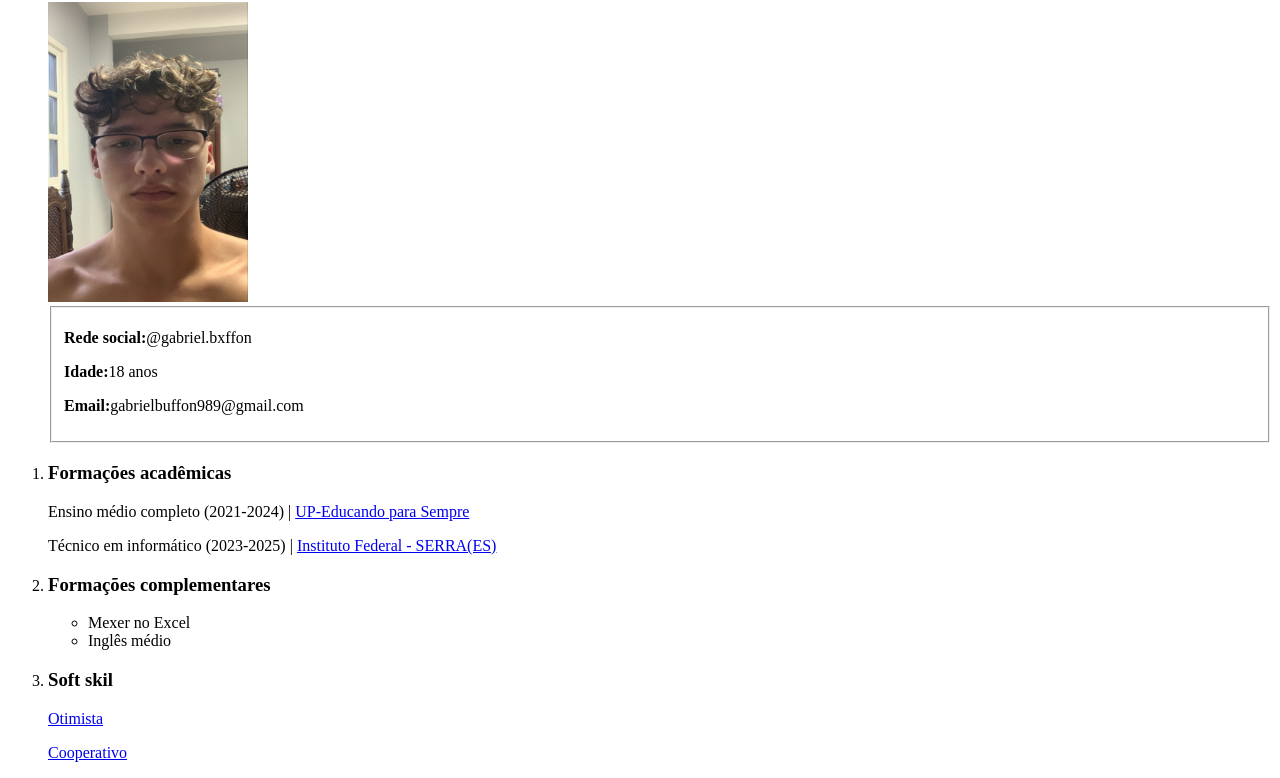
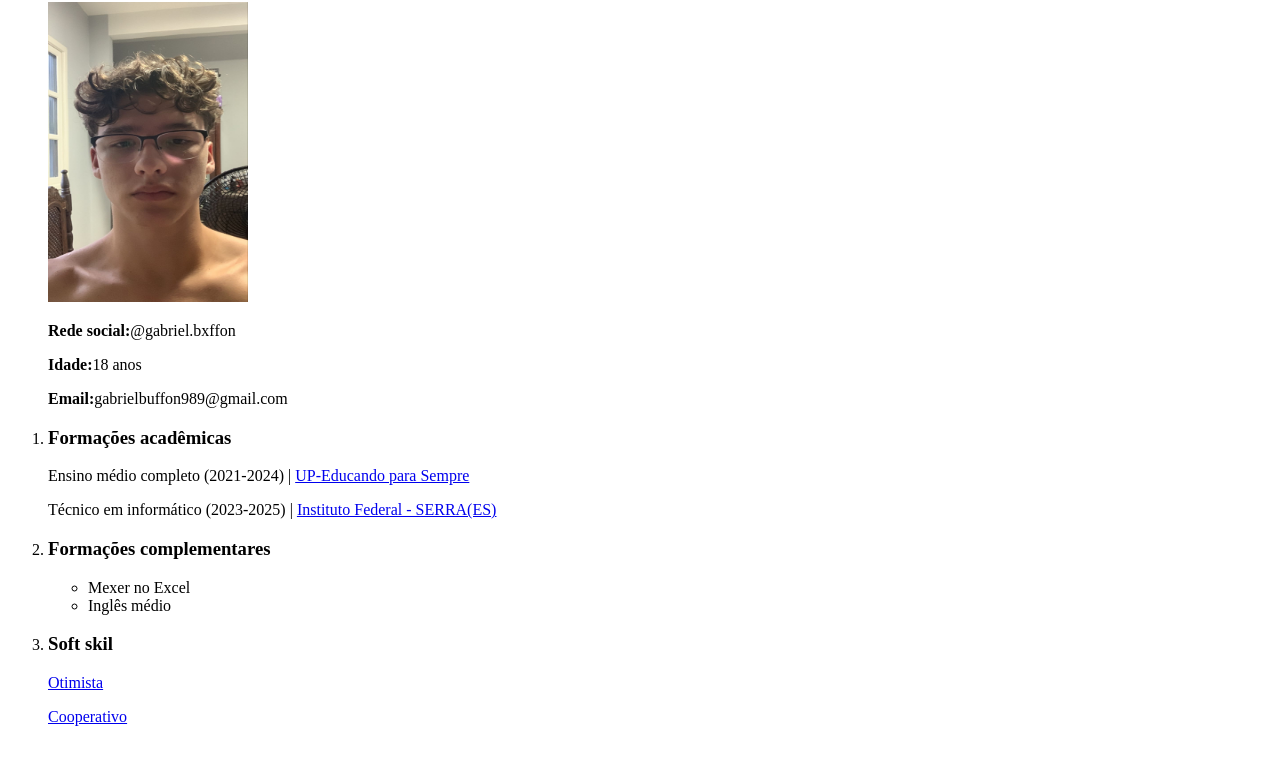
Before and after one commit to Gabriel-Buffon/explorador, a plain HTML site: page curriculo.html in a window 1280 px wide. Shown: the part 78-856 px from the top of the page. After the commit the page ends 820 px from the top, so only its background shows below. Drawn offline with Linux system fonts and the light colour scheme.

Commit message:
curriculopronto

```diff
--- a/curriculo.html
+++ b/curriculo.html
@@ -1,31 +1,36 @@
 <!DOCTYPE html>
 <html lang="en">
+
 <head>
     <meta charset="UTF-8">
     <meta name="viewport" content="width=device-width, initial-scale=1.0">
     <title>Document</title>
 </head>
+
 <body>
     <ol>
+
         <h1>Gabriel Buffon</h4>
             <div>
                 <img src="eumesmo.jpg" alt="Foto do Gabriel Buffon" width="200" height="300">
             </div>
             <div>
-        <fieldset>
-
                 <p><span style="font-weight: bold;">Rede social:</span>@gabriel.bxffon</p>
                 <p><span style="font-weight: bold;">Idade:</span>18 anos</p>
                 <p><span style="font-weight: bold;">Email:</span>gabrielbuffon989@gmail.com</p>
-    </fieldset>
             </div>
             <div>
-        <li><h3>Formações acadêmicas</h3></li>
+                <li>
+                    <h3>Formações acadêmicas</h3>
+                </li>
                 <p>Ensino médio completo (2021-2024) | <a href="https://upvix.com.br/">UP-Educando para Sempre</a></p>
-        <p>Técnico em informático (2023-2025) | <a href="https://www.serra.ifes.edu.br/">Instituto Federal - SERRA(ES)</a></p>
+                <p>Técnico em informático (2023-2025) | <a href="https://www.serra.ifes.edu.br/">Instituto Federal -
+                        SERRA(ES)</a></p>
             </div>
             <div>
-        <li><h3>Formações complementares</h3></li>
+                <li>
+                    <h3>Formações complementares</h3>
+                </li>
 
                 <ul>
                     <li>Mexer no Excel</li>
@@ -33,10 +38,13 @@
                 </ul>
             </div>
             <div>
-        <li><h3>Soft skil</h3></li>
+                <li>
+                    <h3>Soft skil</h3>
+                </li>
                 <p><a href="https://pt.wikipedia.org/wiki/Otimismo">Otimista</a></p>
                 <p><a href="https://pt.wikipedia.org/wiki/Cooperativismo">Cooperativo</a></p>
             </div>
     </ol>
 </body>
+
 </html>
```
Lines whose indentation alone changed are shown as unchanged.
